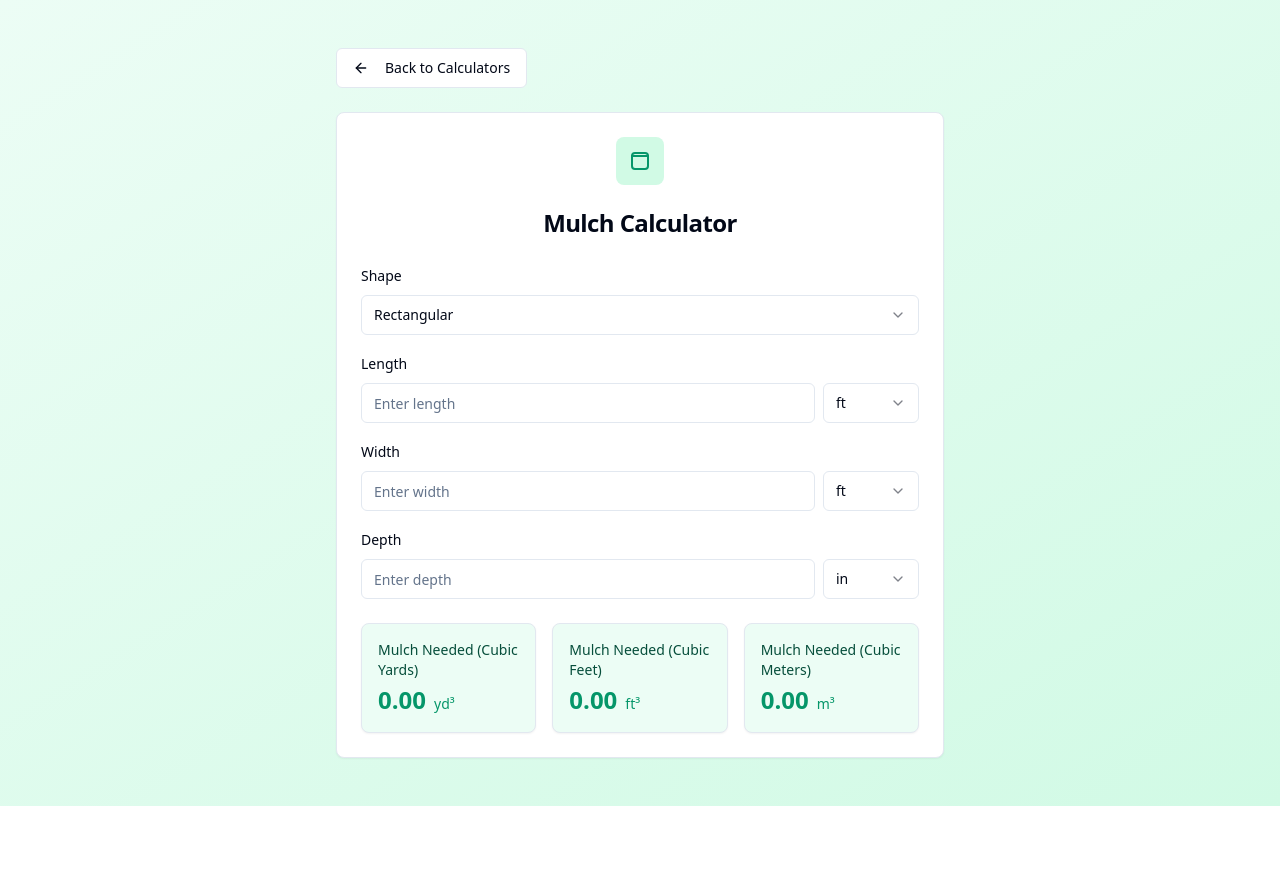
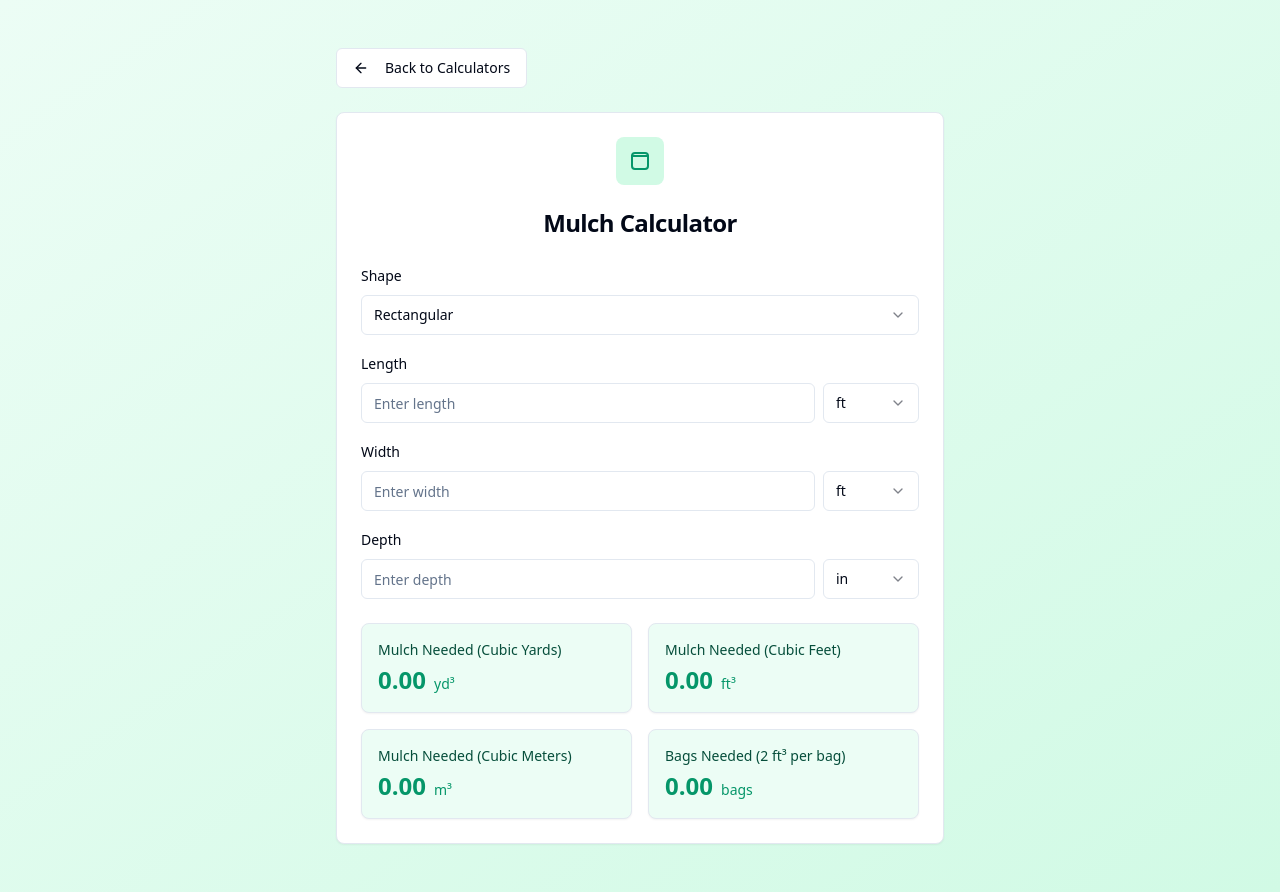
Before and after one commit to dannytakacs138/landscaping-calculator, a React (Vite) app: page /mulch in a window 1280 px wide. Before the commit the page ends 806 px from the top, so only its background shows below. Built offline with nearby package versions, Linux system fonts and the light colour scheme.

Commit message:
Add bags needed calculation to Mulch Calculator
Implement a new result in the Mulch Calculator that calculates and displays the number of bags needed to cover the area, based on the average bag containing 2 cubic feet of mulch.
[skip gpt_engineer]

```diff
--- a/src/pages/MulchCalculator.tsx
+++ b/src/pages/MulchCalculator.tsx
@@ -45,6 +45,11 @@ const MulchCalculator = () => {
 
   const calculateCubicMeters = () => {
     return calculateCubicFeet() * 0.0283168;
+  };
+
+  const calculateBagsNeeded = () => {
+    const cubicFeet = calculateCubicFeet();
+    return Math.ceil(cubicFeet / 2); // Each bag contains 2 cubic feet
   };
 
   return (
@@ -129,7 +134,7 @@ const MulchCalculator = () => {
               />
             </div>
 
-            <div className="grid grid-cols-1 md:grid-cols-3 gap-4">
+            <div className="grid grid-cols-1 md:grid-cols-2 gap-4">
               <CalculatorResult
                 label="Mulch Needed (Cubic Yards)"
                 value={calculateCubicYards()}
@@ -145,6 +150,11 @@ const MulchCalculator = () => {
                 value={calculateCubicMeters()}
                 unit="m³"
               />
+              <CalculatorResult
+                label="Bags Needed (2 ft³ per bag)"
+                value={calculateBagsNeeded()}
+                unit="bags"
+              />
             </div>
           </CardContent>
         </Card>
```
